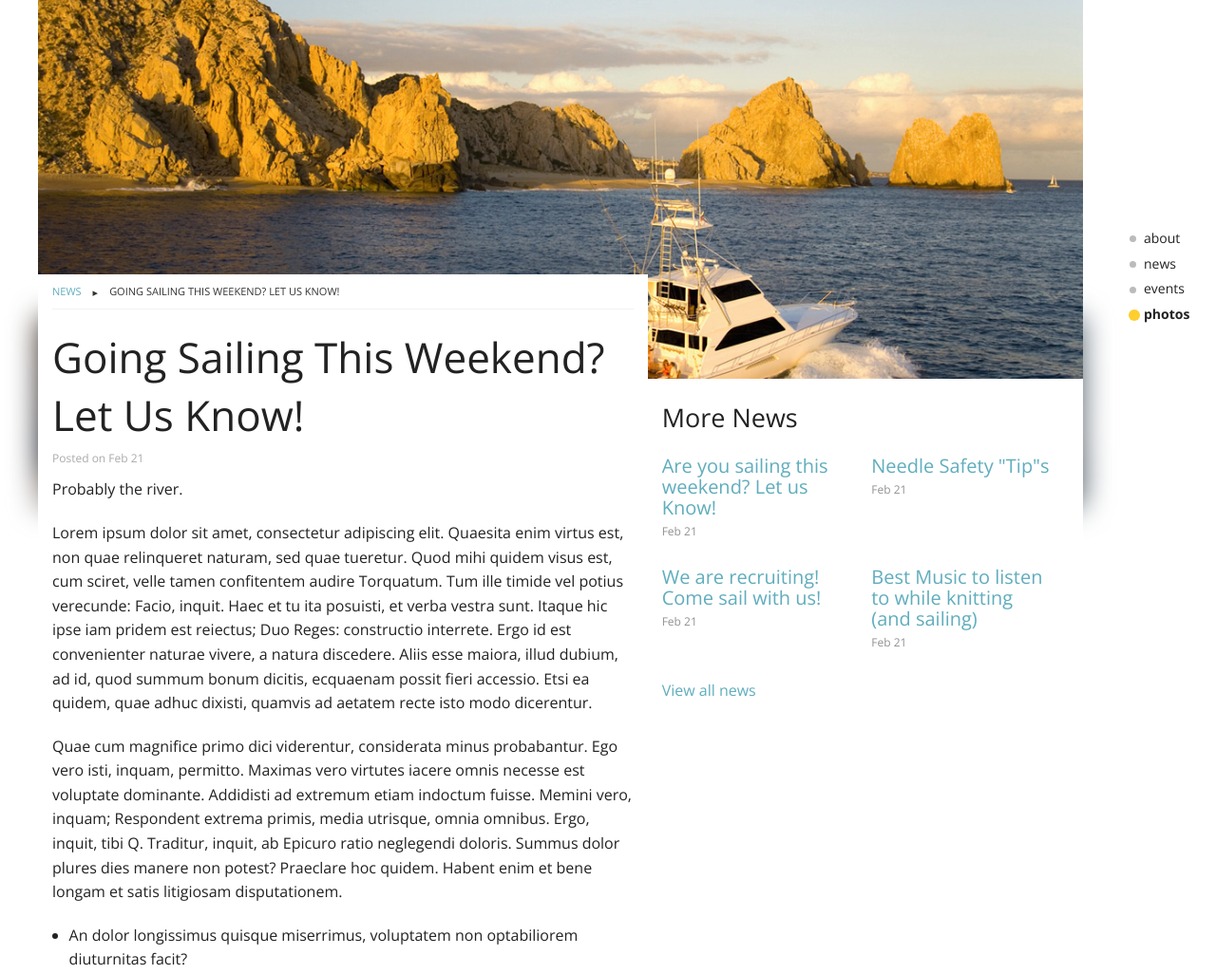
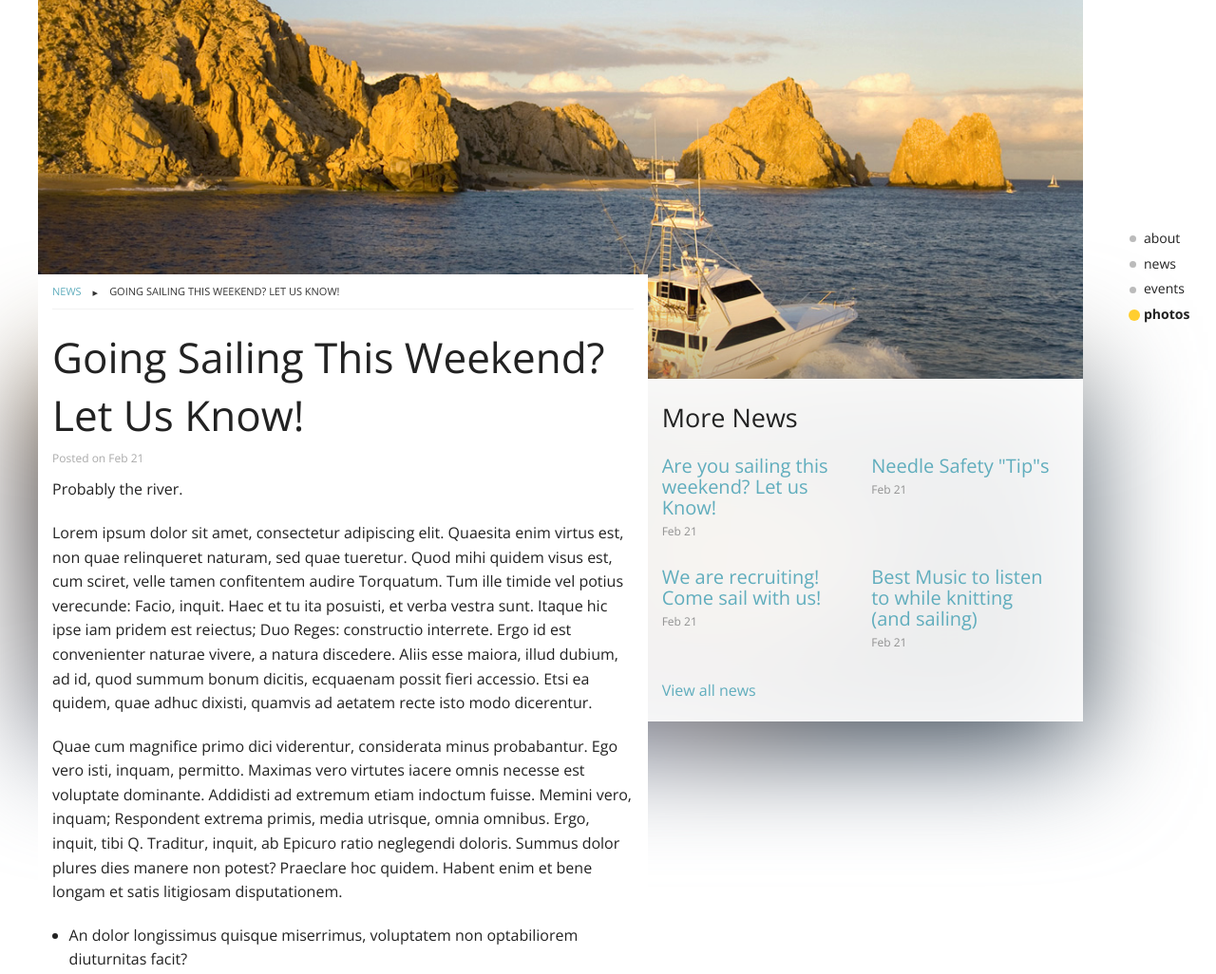
Before and after one commit to StudentLifeMarketingAndDesign/student-org-template, a PHP site: page /news.php in a window 1280 px wide. Shown: the part 130-1156 px from the top of the page at 95% size. Run offline with PHP 8.4, Linux system fonts and the light colour scheme.

Commit message:
trying new things

```diff
--- a/includes/bottom.php
+++ b/includes/bottom.php
@@ -44,5 +44,37 @@
 
 
     <script src="js/build/main.min.js"></script>
+    <script type="text/javascript">
+      function css3FilterFeatureDetect(enableWebkit) {
+          //As I mentioned in my comments, the only render engine which truly supports
+          //CSS3 filter is webkit. so here we fill webkit detection arg with its default
+          if(enableWebkit === undefined) {
+              enableWebkit = false;
+          }
+          //creating an element dynamically
+          el = document.createElement('div');
+          //adding filter-blur property to it
+          el.style.cssText = (enableWebkit)?'-webkit-':'' + 'filter: blur(2px)';
+          //checking whether the style is computed or ignored
+          //And this is not because I don't understand the !! operator
+          //This is because !! is so obscure for learning purposes! :D
+          test1 = (el.style.length != 0);
+          //checking for false positives of IE
+          //I prefer Modernizr's smart method of browser detection
+          test2 = (
+              document.documentMode === undefined //non-IE browsers, including ancient IEs
+              || document.documentMode > 9 //IE compatibility moe
+          );
+          //combining test results
+          return test1 && test2;
+      }
+
+      if(document.body.style.webkitFilter !== undefined){
+        $("html").addClass("blur-supported");
+      }else{
+        $("html").addClass("no-blur-supported");
+      }
+
+    </script>
   </body>
 </html>
--- a/index.php
+++ b/index.php
@@ -17,7 +17,7 @@
          <div class="row section-container">
                 <section>
                   <h1>About</h1>
-                      <div class="large-11 columns">
+                      <div class="large-8 large-centered columns">
                         <p><strong>Pellentesque habitant morbi tristique</strong> senectus et netus et malesuada fames ac turpis egestas. Vestibulum tortor quam, feugiat vitae, ultricies eget, tempor sit amet, ante. Donec eu libero sit amet quam egestas semper. <em>Aenean ultricies mi vitae est.</em> Mauris placerat eleifend leo. Quisque sit amet est et sapien ullamcorper pharetra. Vestibulum erat wisi, condimentum sed, <code>commodo vitae</code>, ornare sit amet, wisi. Aenean fermentum, elit eget tincidunt condimentum, eros ipsum rutrum orci, sagittis tempus lacus enim ac dui. <a href="#">Donec non enim</a> in turpis pulvinar facilisis. Ut felis.</p>
                         <h2>Header Level 2</h2>
                         <ol>
--- a/scss/_news.scss
+++ b/scss/_news.scss
@@ -103,29 +103,26 @@
 		margin-top: -10%;
 	}
 }
-.effect {
-	height: 200px;
-	/*z-index: 1;*/
-	z-index: -99;
+.blur-supported .effect {
+	height: 400px;
+	z-index: 1;
+	/*z-index: -99;*/
 	position: absolute;
-	top: 30%;
+	top: 35%;
 	bottom: 0;
 	left: 0;
 	width: 100%;
-	background-position: 0 80%;
+	background-position: 0 105%;
 	background-size: cover;
-	-webkit-filter: blur(80px);
-	filter: url('../images/blur.svg#blur');
-	-moz-filter: blur(15px);
-	-o-filter: blur(15px);
-	-ms-filter: blur(15px);
-	filter:blur(add = 0, direction = 300, strength = 60);
-	filter: blur(15px);
+	-webkit-filter: blur(60px);
+}
+.no-blur-supported .effect {
+	display: none;
 }
 /* News section in the sidebar on individual pages */
 #news-section.sidebar{
 	z-index: 999;
-	background: $body-bg;
+	background: rgba($body-bg, 0.90);
 	#news-list {
 		h2 {
 			font-size: rem-calc(20);
```
Also changed, not shown: css/app.css.
